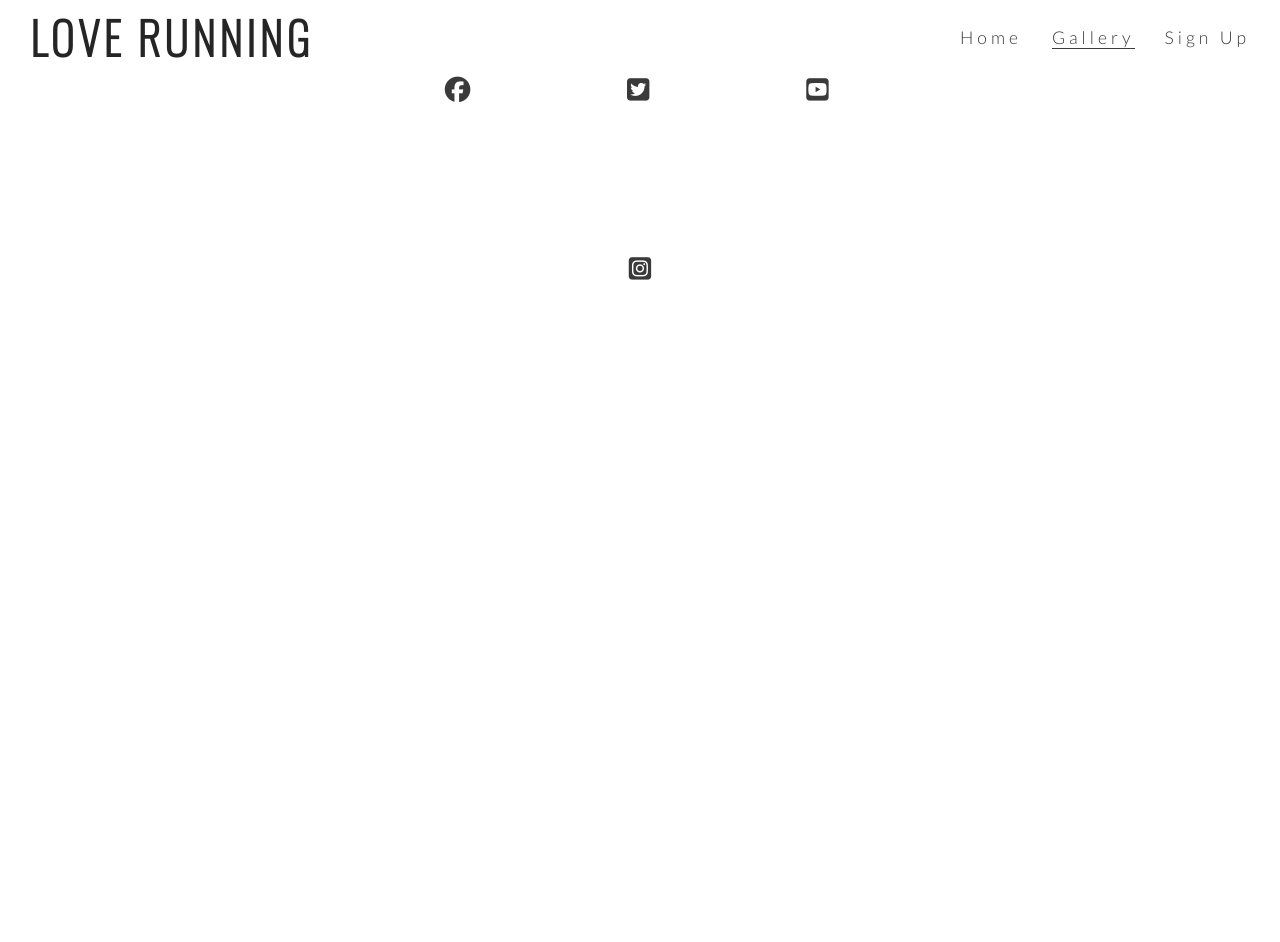
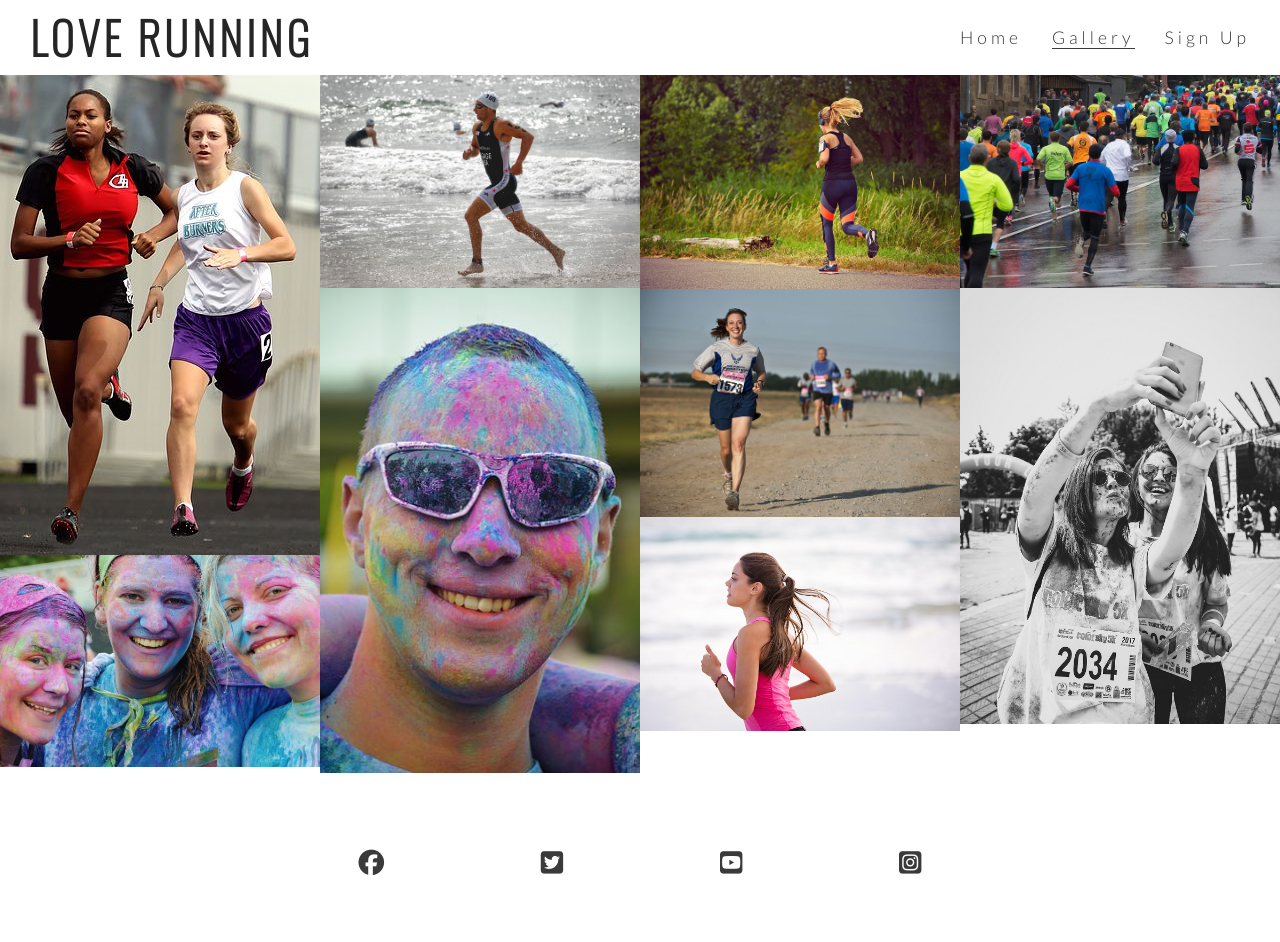
Before and after one commit to Zams93/love-running, a plain HTML site: page gallery.html in a window 1280 px wide. Before the commit the page ends 800 px from the top, so only its background shows below. Drawn offline with nearby package versions, Linux system fonts and the light colour scheme.

Commit message:
Add gallery images and masonry styling

```diff
--- a/assets/css/style.css
+++ b/assets/css/style.css
@@ -239,3 +239,16 @@ footer {
     padding: 5%;
     color: #3a3a3a;
 }
+
+/* gallery */
+
+#photos {
+    clear: both;
+    line-height: 0;
+    column-count: 4;
+    column-gap: 0;
+}
+
+#photos > img {
+    width: 100%;
+}
--- a/gallery.html
+++ b/gallery.html
@@ -32,6 +32,18 @@
         </nav>
     </header>
 
+    <section id="photos">
+        <img src="assets/images/athletes.jpg" alt="Two athletes running together">
+        <img src="assets/images/girls.jpg" alt="Three girls at charity paint running festival">
+        <img src="assets/images/runner3.jpg" alt="Solo male runner jogging on a beach">
+        <img src="assets/images/man.jpg" alt="Man at charity paint running festival">
+        <img src="assets/images/runner1.jpg" alt="Solo female runner jogging through pheonix park">
+        <img src="assets/images/runner2.jpg" alt="Runners competing in marathon">
+        <img src="assets/images/runner4.jpg" alt="Solo female runner jogging on a beach">
+        <img src="assets/images/running_gang.jpg" alt="Large group of runners taking part in a marathon on a rainy day">
+        <img src="assets/images/mud-run.jpg" alt="Two women runners taking a muddy selfie after the Mud Runners Championship">
+    </section>
+
     <footer>
         <ul class="social-networks">
             <li>
```
Also changed, not shown: assets/images/athletes.jpg (added), assets/images/girls.jpg (added), assets/images/man.jpg (added), assets/images/mud-run.jpg (added), assets/images/runner1.jpg (added), assets/images/runner2.jpg (added), assets/images/runner3.jpg (added), assets/images/runner4.jpg (added), assets/images/running_gang.jpg (added).
